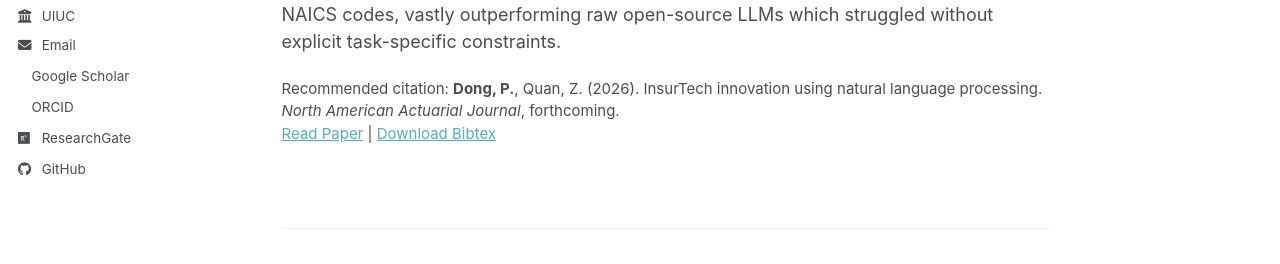
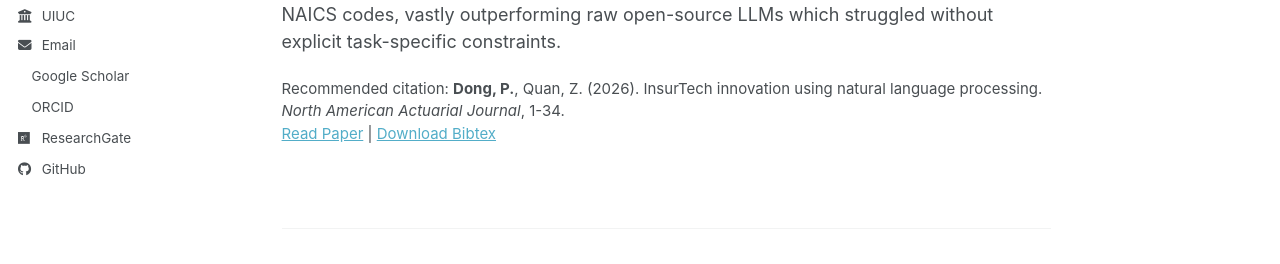
Before and after one commit to PanyiDong/panyidong.github.io, a Jekyll site: the page built from _publications/insurtech-nlp.md, in a window 1280 px wide and 900 px high, scrolled down 1484 px. Shown: the part 405-669 px from the top of the window. Built offline with Jekyll 4.4.1, drawn with Linux system fonts in a browser that asks for light colours; a style sheet for code colours, icons or effects is not loaded.

Commit message:
update citation

```diff
--- a/_publications/insurtech-nlp.md
+++ b/_publications/insurtech-nlp.md
@@ -8,7 +8,7 @@ date: 2026-07-22
 venue: 'North American Actuarial Journal'
 paperurl: 'https://doi.org/10.1080/10920277.2026.2722245'
 bibtexurl: '/files/bib/insurtech-nlp.bib'
-citation: '<b>Dong, P.</b>, Quan, Z. (2026). InsurTech innovation using natural language processing. <i>North American Actuarial Journal</i>, forthcoming.'
+citation: '<b>Dong, P.</b>, Quan, Z. (2026). InsurTech innovation using natural language processing. <i>North American Actuarial Journal</i>, 1-34.'
 ---
 
 ## The Problem: The Untapped Potential of Unstructured Data
```
